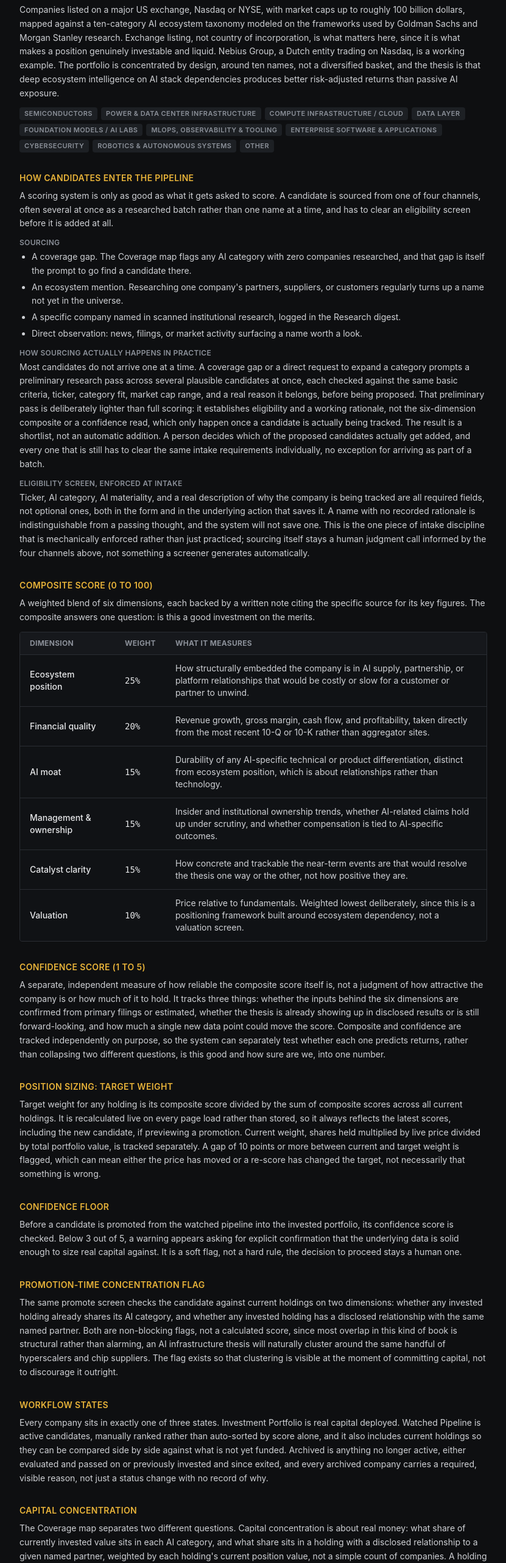
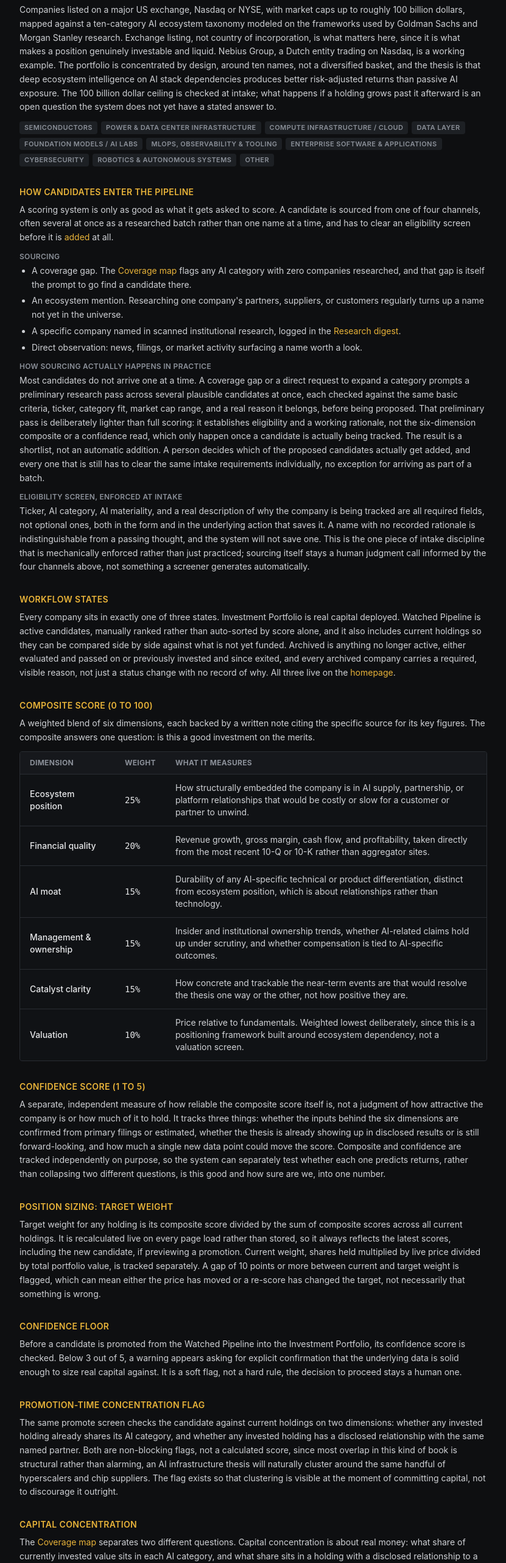
Before and after one commit to eitanbienstock-dev/ai-ecosystem-tracker, a Next.js app: page /methodology in a window 1280 px wide. Shown: the part 234-2797 px from the top of the page at 61% size, without its empty margins (224-1055 px from the left). Built offline with nearby package versions, Linux system fonts and the light colour scheme.

Commit message:
Methodology audit: add Data quality and Workflow states earlier, link to live pages, fix terminology, flag the market-cap-ceiling open question

```diff
--- a/app/methodology/page.tsx
+++ b/app/methodology/page.tsx
@@ -1,3 +1,4 @@
+import Link from "next/link";
 import { CATEGORY_LABELS, CATEGORY_ORDER } from "@/lib/taxonomy";
 
 export const dynamic = "force-dynamic";
@@ -54,7 +55,9 @@ export default function MethodologyPage() {
           liquid. Nebius Group, a Dutch entity trading on Nasdaq, is a working example. The portfolio is
           concentrated by design, around ten names, not a diversified basket, and the thesis is that deep
           ecosystem intelligence on AI stack dependencies produces better risk-adjusted returns than
-          passive AI exposure.
+          passive AI exposure. The 100 billion dollar ceiling is checked at intake; what happens if a
+          holding grows past it afterward is an open question the system does not yet have a stated answer
+          to.
         </p>
         <div className="mt-3 flex flex-wrap gap-1.5">
           {CATEGORY_ORDER.map((cat) => (
@@ -72,19 +75,33 @@ export default function MethodologyPage() {
         <p className="mb-3 text-sm leading-relaxed text-[#cfd1d5]">
           A scoring system is only as good as what it gets asked to score. A candidate is sourced from one
           of four channels, often several at once as a researched batch rather than one name at a time, and
-          has to clear an eligibility screen before it is added at all.
+          has to clear an eligibility screen before it is{" "}
+          <Link href="/companies/new" className="text-signal hover:underline">
+            added
+          </Link>{" "}
+          at all.
         </p>
         <p className="mb-1 text-xs font-semibold uppercase tracking-wide text-muted">Sourcing</p>
         <ul className="mb-3 list-disc space-y-1 pl-5 text-sm leading-relaxed text-[#cfd1d5]">
           <li>
-            A coverage gap. The Coverage map flags any AI category with zero companies researched, and
-            that gap is itself the prompt to go find a candidate there.
+            A coverage gap. The{" "}
+            <Link href="/dashboard" className="text-signal hover:underline">
+              Coverage map
+            </Link>{" "}
+            flags any AI category with zero companies researched, and that gap is itself the prompt to go
+            find a candidate there.
           </li>
           <li>
             An ecosystem mention. Researching one company&apos;s partners, suppliers, or customers
             regularly turns up a name not yet in the universe.
           </li>
-          <li>A specific company named in scanned institutional research, logged in the Research digest.</li>
+          <li>
+            A specific company named in scanned institutional research, logged in the{" "}
+            <Link href="/research" className="text-signal hover:underline">
+              Research digest
+            </Link>
+            .
+          </li>
           <li>Direct observation: news, filings, or market activity surfacing a name worth a look.</li>
         </ul>
         <p className="mb-1 text-xs font-semibold uppercase tracking-wide text-muted">
@@ -111,6 +128,22 @@ export default function MethodologyPage() {
           system will not save one. This is the one piece of intake discipline that is mechanically
           enforced rather than just practiced; sourcing itself stays a human judgment call informed by the
           four channels above, not something a screener generates automatically.
+        </p>
+      </section>
+
+      <section className="mb-8">
+        <h2 className="mb-2 text-sm font-semibold uppercase tracking-wide text-signal">Workflow states</h2>
+        <p className="text-sm leading-relaxed text-[#cfd1d5]">
+          Every company sits in exactly one of three states. Investment Portfolio is real capital deployed.
+          Watched Pipeline is active candidates, manually ranked rather than auto-sorted by score alone, and
+          it also includes current holdings so they can be compared side by side against what is not yet
+          funded. Archived is anything no longer active, either evaluated and passed on or previously
+          invested and since exited, and every archived company carries a required, visible reason, not
+          just a status change with no record of why. All three live on the{" "}
+          <Link href="/" className="text-signal hover:underline">
+            homepage
+          </Link>
+          .
         </p>
       </section>
 
@@ -177,7 +210,7 @@ export default function MethodologyPage() {
       <section className="mb-8">
         <h2 className="mb-2 text-sm font-semibold uppercase tracking-wide text-signal">Confidence floor</h2>
         <p className="text-sm leading-relaxed text-[#cfd1d5]">
-          Before a candidate is promoted from the watched pipeline into the invested portfolio, its
+          Before a candidate is promoted from the Watched Pipeline into the Investment Portfolio, its
           confidence score is checked. Below 3 out of 5, a warning appears asking for explicit confirmation
           that the underlying data is solid enough to size real capital against. It is a soft flag, not a
           hard rule, the decision to proceed stays a human one.
@@ -200,27 +233,19 @@ export default function MethodologyPage() {
       </section>
 
       <section className="mb-8">
-        <h2 className="mb-2 text-sm font-semibold uppercase tracking-wide text-signal">Workflow states</h2>
-        <p className="text-sm leading-relaxed text-[#cfd1d5]">
-          Every company sits in exactly one of three states. Investment Portfolio is real capital deployed.
-          Watched Pipeline is active candidates, manually ranked rather than auto-sorted by score alone, and
-          it also includes current holdings so they can be compared side by side against what is not yet
-          funded. Archived is anything no longer active, either evaluated and passed on or previously
-          invested and since exited, and every archived company carries a required, visible reason, not
-          just a status change with no record of why.
-        </p>
-      </section>
-
-      <section className="mb-8">
         <h2 className="mb-2 text-sm font-semibold uppercase tracking-wide text-signal">
           Capital concentration
         </h2>
         <p className="text-sm leading-relaxed text-[#cfd1d5]">
-          The Coverage map separates two different questions. Capital concentration is about real money:
-          what share of currently invested value sits in each AI category, and what share sits in a holding
-          with a disclosed relationship to a given named partner, weighted by each holding&apos;s current
-          position value, not a simple count of companies. A holding with several partners contributes its
-          full value to each one, since the position is genuinely exposed through every one of those
+          The{" "}
+          <Link href="/dashboard" className="text-signal hover:underline">
+            Coverage map
+          </Link>{" "}
+          separates two different questions. Capital concentration is about real money: what share of
+          currently invested value sits in each AI category, and what share sits in a holding with a
+          disclosed relationship to a given named partner, weighted by each holding&apos;s current position
+          value, not a simple count of companies. A holding with several partners contributes its full
+          value to each one, since the position is genuinely exposed through every one of those
           relationships at once, not divided across them. Research coverage, shown separately further down
           the same page, answers a different question: which parts of the taxonomy have been researched at
           all, independent of whether anything found there was ever funded.
@@ -239,7 +264,11 @@ export default function MethodologyPage() {
           already applied to a holding&apos;s own entry price, and compared against its live price today. The
           portfolio-level number weights each holding by its current position value. This is the explicit
           test of the standing goal: deep ecosystem intelligence should produce returns exceeding the broad
-          market, not just positive returns in isolation.
+          market, not just positive returns in isolation. Shown on the{" "}
+          <Link href="/scorecard" className="text-signal hover:underline">
+            Scorecard
+          </Link>
+          .
         </p>
       </section>
 
@@ -248,13 +277,17 @@ export default function MethodologyPage() {
           Validation: does the ranking actually work
         </h2>
         <p className="text-sm leading-relaxed text-[#cfd1d5]">
-          The Scorecard tracks the Pearson correlation, separately, between composite and confidence on one
-          side and each stock&apos;s return since it was scored on the other, across every graded score on
-          record. A positive number for confidence means scores backed by more verified, primary-source data
-          have tended to outperform scores resting on thinner inputs. This is a deliberately strict
-          methodology: no correlation is shown until there are at least 20 graded scores averaging at least
-          30 days of tracking, since a correlation computed on too little data is noise dressed up as
-          signal. The system is built to measure whether it works, not to assume it does.
+          The{" "}
+          <Link href="/scorecard" className="text-signal hover:underline">
+            Scorecard
+          </Link>{" "}
+          tracks the Pearson correlation, separately, between composite and confidence on one side and each
+          stock&apos;s return since it was scored on the other, across every graded score on record. A
+          positive number for confidence means scores backed by more verified, primary-source data have
+          tended to outperform scores resting on thinner inputs. This is a deliberately strict methodology:
+          no correlation is shown until there are at least 20 graded scores averaging at least 30 days of
+          tracking, since a correlation computed on too little data is noise dressed up as signal. The
+          system is built to measure whether it works, not to assume it does.
         </p>
       </section>
 
@@ -267,7 +300,17 @@ export default function MethodologyPage() {
           the company&apos;s most recent 10-Q or 10-K is checked directly. Retail aggregator sites are not
           treated as a substitute for the primary filing. Where a figure genuinely cannot be confirmed even
           after checking, that is recorded explicitly as checked but not found, distinct from a field that
-          simply has not been looked at yet.
+          simply has not been looked at yet. The{" "}
+          <Link href="/audit" className="text-signal hover:underline">
+            Data quality
+          </Link>{" "}
+          page checks this mechanically where it can: that each composite score actually equals its
+          weighted dimensions within a small rounding tolerance, that an ownership trend is never set
+          without the percentage behind it, since a trend with no number is unverifiable, that core
+          financial fields are not silently missing, and that market cap snapshots are not going stale. It
+          catches arithmetic, internal inconsistency, and staleness, not whether a primary source was
+          genuinely checked, that part stays a matter of discipline, not something software can verify on
+          its own.
         </p>
       </section>
 
@@ -279,7 +322,11 @@ export default function MethodologyPage() {
           specific holding that it could plausibly change that holding&apos;s score, an explicit flag tied to
           that company until it is reviewed and dismissed. Most institutional research is supportive context
           rather than a trigger for a specific re-score, so this flag is intentionally rare, not a constant
-          signal.
+          signal. Logged on the{" "}
+          <Link href="/research" className="text-signal hover:underline">
+            Research digest
+          </Link>{" "}
+          page.
         </p>
       </section>
 
```
